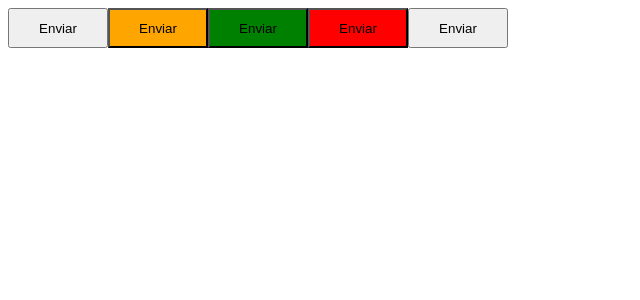
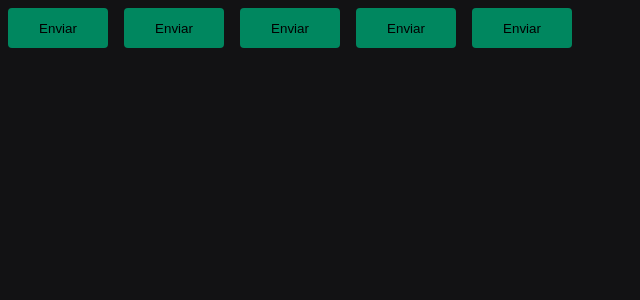
Before and after one commit to alecastrovisk/ignite-timer, a React (Vite) app: page / in a window 1280 px wide. Shown: the top 300 px of the page, without its empty margins (0-640 px from the left). Built offline with nearby package versions, Linux system fonts and the light colour scheme.

Commit message:
feat: App structure

```diff
--- a/index.html
+++ b/index.html
@@ -1,13 +1,25 @@
 <!DOCTYPE html>
 <html lang="en">
+
 <head>
   <meta charset="UTF-8" />
-    <link rel="icon" type="image/svg+xml" href="/vite.svg" />
+
+  <link rel="preconnect" href="https://fonts.googleapis.com">
+  <link rel="preconnect" href="https://fonts.gstatic.com" crossorigin>
+
   <meta name="viewport" content="width=device-width, initial-scale=1.0" />
+
+  <link
+    href="https://fonts.googleapis.com/css2?family=Inter:wght@400;700;900&family=Roboto+Mono:wght@700&family=Roboto:wght@400;700&display=swap"
+    rel="stylesheet"
+  />
+
   <title>Ignite Timer</title>
 </head>
+
 <body>
   <div id="root"></div>
   <script type="module" src="/src/main.tsx"></script>
 </body>
+
 </html>
--- a/src/App.tsx
+++ b/src/App.tsx
@@ -1,16 +1,19 @@
-import { useState } from 'react'
+import { ThemeProvider } from 'styled-components';
 import { Button } from './components/Button'
 
+import { defaultTheme } from './styles/themes/default';
+import { GlobalStyle } from './styles/global';
+
 export function App() {
-  const [count, setCount] = useState(0)
-
   return (
-    <>
+    <ThemeProvider theme={defaultTheme}>
       <Button variant='primary' />
       <Button variant='secondary' />
       <Button variant='success' />
       <Button variant='danger' />
       <Button />
-    </>
+
+      <GlobalStyle />
+    </ThemeProvider>
   )
 }
--- a/src/components/Button.styles.ts
+++ b/src/components/Button.styles.ts
@@ -17,5 +17,12 @@
   width: 100px;
   height: 40px;
 
-  ${props => css`background-color: ${buttonVariants[props.variant]}`}
+  border: 0;
+  border-radius: 4px;
+
+  margin: 8px;
+
+  background-color: ${props => props.theme['green-500']};
+
+  /* ${props => css`background-color: ${buttonVariants[props.variant]}`} */
 `;
--- /dev/null
+++ b/src/styles/global.ts
@@ -0,0 +1,25 @@
+import { createGlobalStyle } from 'styled-components';
+
+export const GlobalStyle = createGlobalStyle`
+  * {
+    margin: 0;
+    padding: 0;
+    box-sizing: border-box;
+  }
+
+  :focus {
+    outline: 0;
+    box-shadow: 0 0 0 2px ${props => props.theme['green-500']};
+  }
+
+  body {
+    background: ${props => props.theme['gray-900']};
+    color:${props => props.theme['gray-300']};
+  }
+
+  body, input, textarea  button {
+    font-family: 'Roboto' sans-serif;
+    font-weight: 400;
+    font-size: 1rem;
+  }
+`;
--- /dev/null
+++ b/src/styles/themes/default.ts
@@ -0,0 +1,21 @@
+export const defaultTheme = {
+  white: '#FFF',
+
+  'gray-100': '#E1E1E6',
+  'gray-300': '#C4C4CC',
+  'gray-400': '#8D8D99',
+  'gray-500': '#7C7C8A',
+  'gray-600': '#323238',
+  'gray-700': '#29292E',
+  'gray-800': '#202024',
+  'gray-900': '#121214',
+
+  'green-300': '#00B37E',
+  'green-500': '#00875F',
+  'green-700': '#015F43',
+
+  'red-500': '#AB222E',
+  'red-700': '#7A1921',
+
+  'yellow-500': '#FBA94C',
+}
```
Also changed, not shown: src/@types/styled.d.ts (added, +8 -0 lines). Lines whose indentation alone changed are shown as unchanged.
